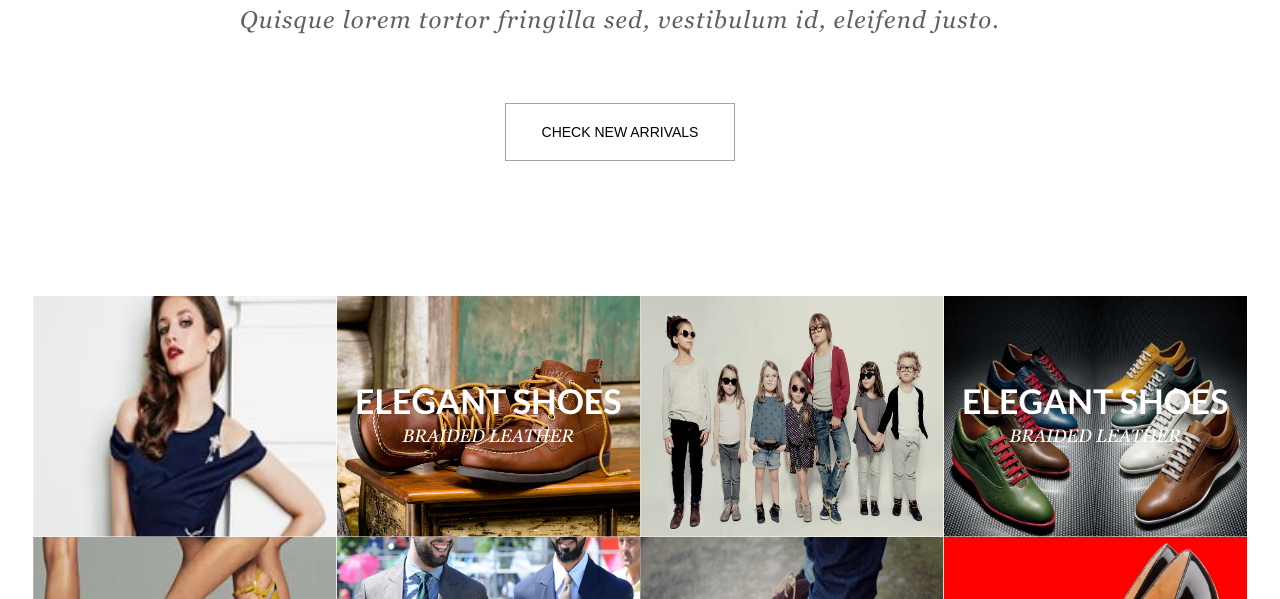
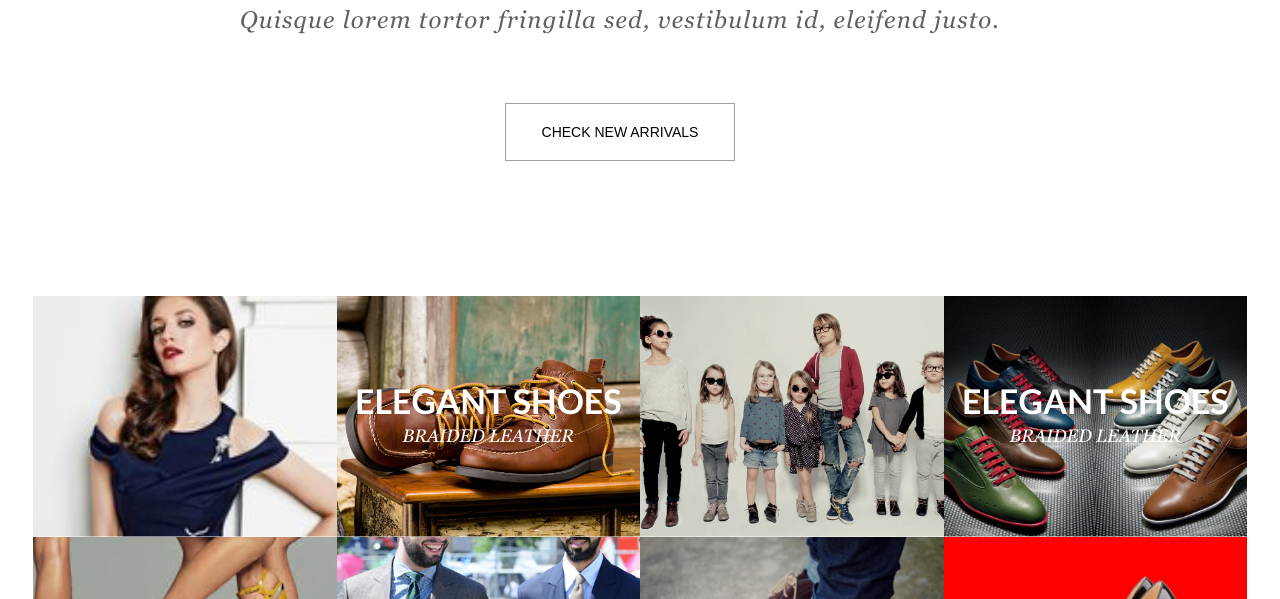
Before and after one commit to lalinchik/store, a plain HTML site: page index.html in a window 1280 px wide. Shown: the part 353-952 px from the top of the page. Drawn offline with Linux system fonts and the light colour scheme.

Commit message:
Fix images size

```diff
--- a/css/index.css
+++ b/css/index.css
@@ -297,8 +297,8 @@ main h1 {
     }
 
     .crop img{
-        /*min-width: 100%;*/
-        min-height: 100%;
+        width: initial;
+        height: 100%;
     }
 
     .subscription h2{
```
